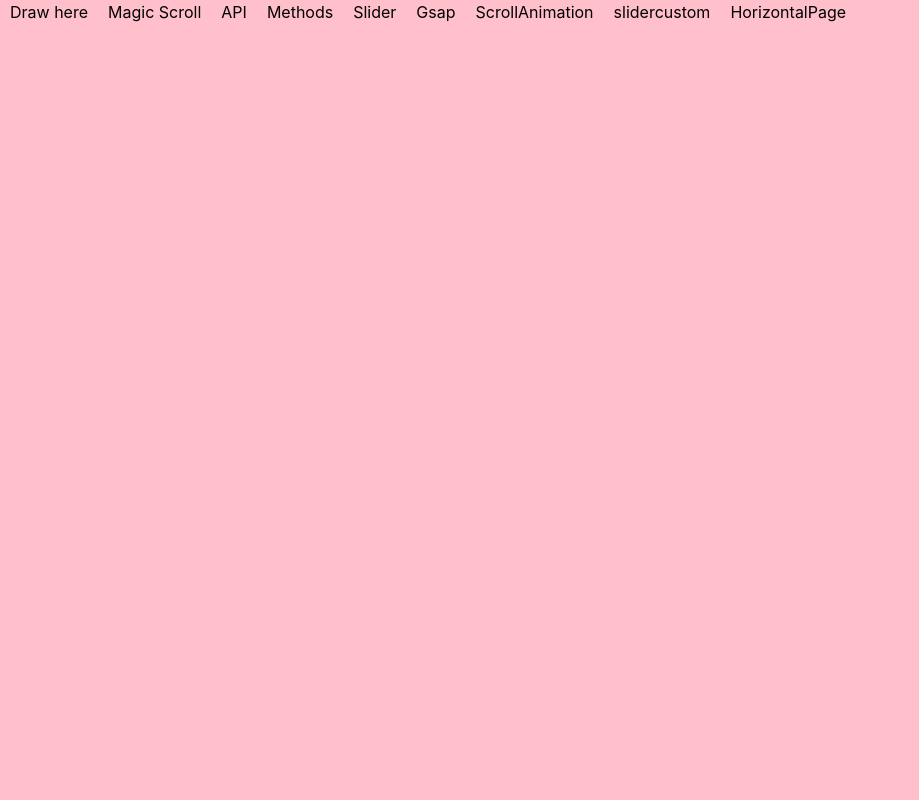
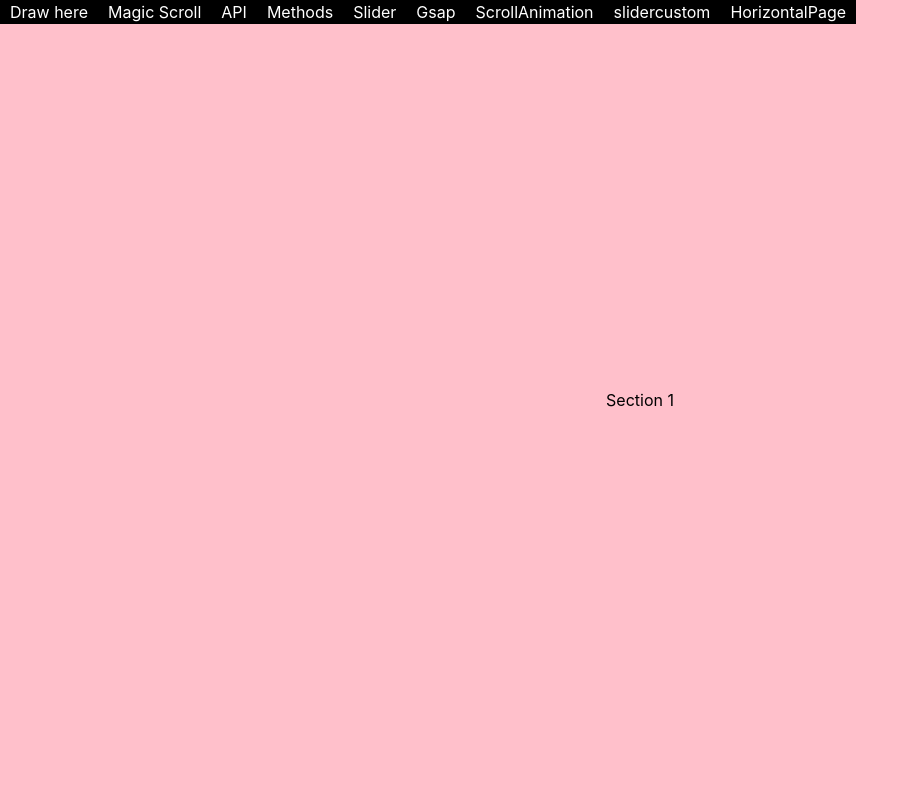
Before and after one commit to vedprakash25/shub, a React (Create React App) app: page /horizontalPage in a window 1280 px wide. Shown: the top 800 px of the page, without its empty margins (0-919 px from the left). Built offline with nearby package versions, Linux system fonts and the light colour scheme.

Commit message:
final push

```diff
--- a/package.json
+++ b/package.json
@@ -12,6 +12,7 @@
     "@testing-library/jest-dom": "^5.16.1",
     "@testing-library/react": "^12.1.2",
     "@testing-library/user-event": "^13.5.0",
+    "aos": "^2.3.4",
     "gsap": "^3.9.1",
     "react": "^17.0.2",
     "react-dom": "^17.0.2",
--- a/src/App.js
+++ b/src/App.js
@@ -14,8 +14,11 @@ import ScrollAnimation from './components/Pages/ScrollAnimation';
 import CustomSlider from './components/Pages/CustomSlider';
 import HorizontalPage from './components/Pages/HorizontalPage';
 
+import Aos from 'aos'
+
+Aos.init();
+
 const App = () => {
-
   return (
     <div className='App'>
       <Router>
--- a/src/components/Molecule/Nav/index.js
+++ b/src/components/Molecule/Nav/index.js
@@ -6,7 +6,14 @@ const useStyles = makeStyles((theme) => ({
     nav: {
         position:'fixed',
         top:"0",
-        zIndex:"9999"
+        zIndex:"9999",
+        background:"black",
+        color:"white",
+        "& a":{
+          "&:hover":{
+            color:"grey"
+          }
+        }
     }
   }))
 
@@ -14,7 +21,7 @@ const Nav = () => {
   const classes = useStyles()
 
     return (
-        <div className={classes.nav} style={{}}>
+        <div className={classes.nav}>
             <a style={{margin:'0 10px'}} href='/'>Draw here</a>
             <a style={{margin:'0 10px'}} href='/mag'>Magic Scroll</a>
             <a style={{margin:'0 10px'}} href='/api'>API</a>
--- a/src/components/Molecule/SampleBoxes/index.js
+++ b/src/components/Molecule/SampleBoxes/index.js
@@ -12,16 +12,22 @@ const useStyles = makeStyles((theme) => ({
     slide: {
         height: '100vh',
         width: "100vw",
+        display:"flex",
+        justifyContent:"center",
+        alignItems:'center'
     }
 }))
-const SampleBoxes = ({ bgColor }) => {
+const SampleBoxes = (props) => {
 
     const classes = useStyles()
 
     return (
-        <Box className={classes.slide} style={{ background: `${bgColor}` }}></Box>
+        <Box className={classes.slide}
+        style={{ background: `${props.bgColor}` }}
+        >
+            {props.children}
+        </Box>
     );
 }
 
-
 export default SampleBoxes;
--- a/src/components/Pages/HorizontalPage/index.js
+++ b/src/components/Pages/HorizontalPage/index.js
@@ -12,20 +12,23 @@ const useStyles = makeStyles((theme) => ({
     width: "100vh",
     display: "flex",
     transform: 'rotate(-90deg) translateX(-100vh)',
-    transformOrigin:"top left",
-    overflowX:'hidden',
-    overflowY:"scroll",
-    position:"absolute",
+    transformOrigin: "top left",
+    overflowX: 'hidden',
+    overflowY: "scroll",
+    position: "absolute",
 
   },
   wrapper: {
     transform: 'rotate(90deg) translateY(-100vh)',
-    transformOrigin:"top left",
-    width:"400vw",
-    display:"flex",
-    flexDirection:"row",
+    transformOrigin: "top left",
+    width: "400vw",
+    display: "flex",
+    flexDirection: "row",
+    "& h1": {
+      fontSize: "5rem"
+    }
+  },
 
-  }
 }))
 
 //refrenced
@@ -37,12 +40,23 @@ const HorizontalPage = () => {
   return (
     <div >
       <Nav />
+      <SampleBoxes bgColor={"pink"} >
+        <h1>Section  1</h1>
+      </SampleBoxes>
       <Box className={classes.outerWrapper}>
         <Box className={classes.wrapper}>
-          <SampleBoxes bgColor={"pink"} />
-          <SampleBoxes bgColor={"grey"} />
-          <SampleBoxes bgColor={"violet"} />
-          <SampleBoxes bgColor={"green"} />
+          <SampleBoxes bgColor={"pink"} >
+            <h1>Section  1</h1>
+          </SampleBoxes>
+          <SampleBoxes bgColor={"grey"} >
+            <h1>Section  2</h1>
+          </SampleBoxes>
+          <SampleBoxes bgColor={"violet"} >
+            <h1>Section  3</h1>
+          </SampleBoxes>
+          <SampleBoxes bgColor={"green"} >
+            <h1>Section  4</h1>
+          </SampleBoxes>
         </Box>
       </Box>
     </div>
```
Also changed, not shown: 1 other file (tests, documents, lock files or other folders).
